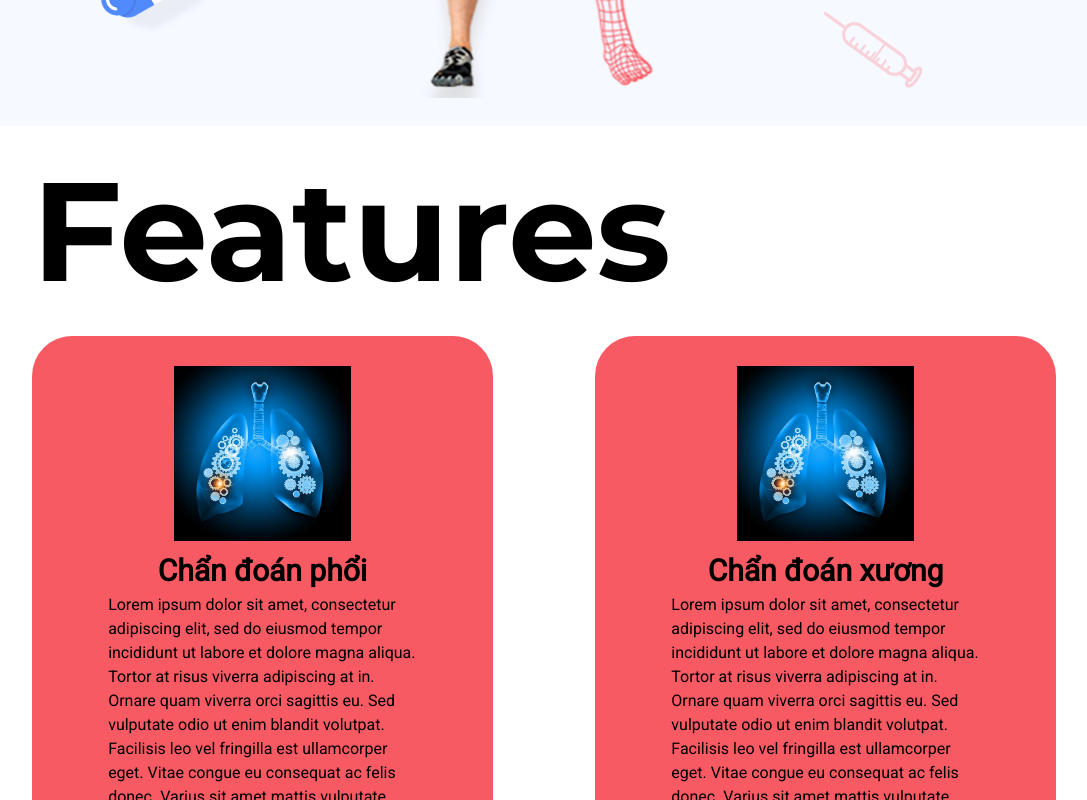
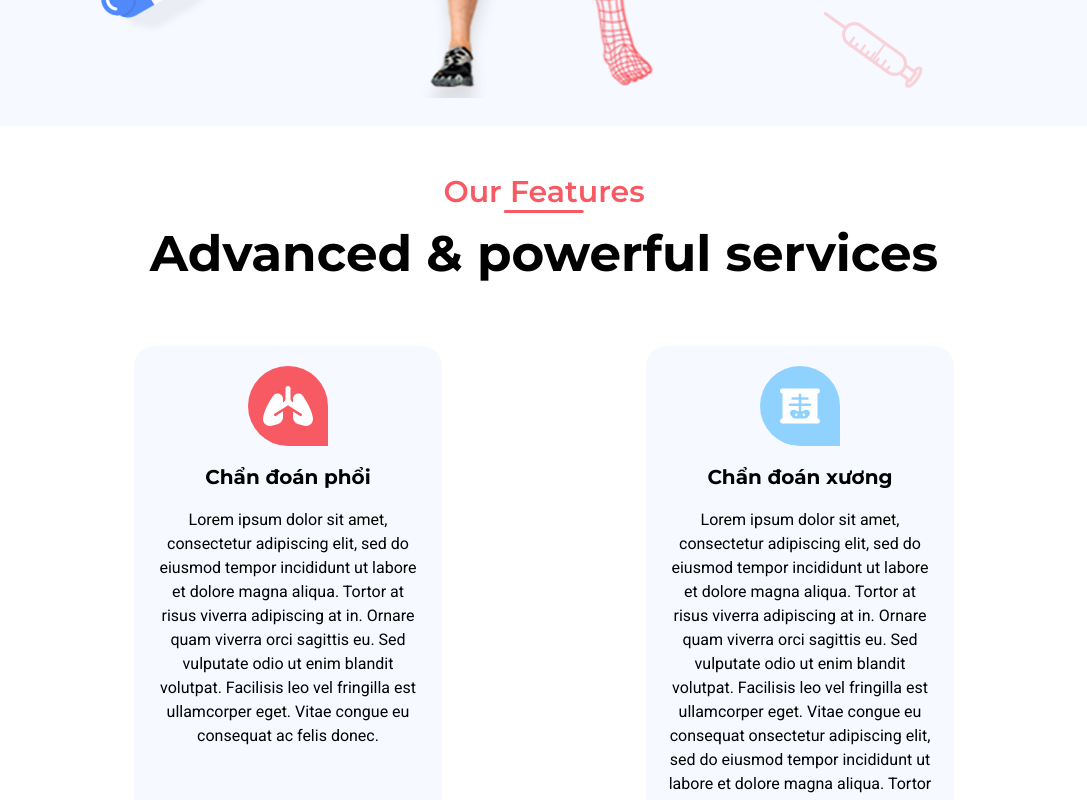
Before and after one commit to 20020421/AIForBioMedicalFe, a React (Create React App) app: page / in a window 1280 px wide. Shown: the part 680-1480 px from the top of the page, without its empty margins (96-1183 px from the left). Built offline with nearby package versions, Linux system fonts and the light colour scheme.

Commit message:
fix feature homepage

```diff
--- a/src/components/layouts/DefaultLayout/Header/Header.module.scss
+++ b/src/components/layouts/DefaultLayout/Header/Header.module.scss
@@ -14,6 +14,7 @@
         left: 0;
         background-color: var(--white);
         animation: headerOver .5s linear;
+        overflow: hidden;
     }
 
 
--- a/src/pages/HomePage/Banner/index.js
+++ b/src/pages/HomePage/Banner/index.js
@@ -6,7 +6,7 @@ const cx = classNames.bind(style);
 
 function Banner() {
     return ( <div className={cx('banner-wrapper')}>
-        <div className={cx('banner-container')}>
+        <div className={cx('container')}>
             <img className={cx('banner-image')} src={images.banner} alt='banner' />
             <span className={cx('healthcare-text')}>AI for <span className='text-primary'>BioMedical</span> Images</span>
             <img className={cx('banner-sm-image', 'img1')} src={images.image1} alt='banner-sm-img' />
--- a/src/pages/HomePage/Diagnostic/index.js
+++ b/src/pages/HomePage/Diagnostic/index.js
@@ -1,6 +1,7 @@
+import { faAngleDoubleRight, faLungs, faXRay } from "@fortawesome/free-solid-svg-icons";
+import { FontAwesomeIcon } from "@fortawesome/react-fontawesome";
 import classNames from "classnames/bind";
 import { Link } from "react-router-dom";
-import { images } from "../../../assets/images";
 import style from '../HomePage.module.scss';
 
 const cx = classNames.bind(style);
@@ -9,15 +10,15 @@ const features = [
     {
         id: 1,
         title: 'Chẩn đoán phổi',
-        description: 'Lorem ipsum dolor sit amet, consectetur adipiscing elit, sed do eiusmod tempor incididunt ut labore et dolore magna aliqua. Tortor at risus viverra adipiscing at in. Ornare quam viverra orci sagittis eu. Sed vulputate odio ut enim blandit volutpat. Facilisis leo vel fringilla est ullamcorper eget. Vitae congue eu consequat ac felis donec. Varius sit amet mattis vulputate enim. Aliquam sem fringilla ut morbi tincidunt augue interdum velit euismod. Viverra aliquet eget sit amet. Ut faucibus pulvinar elementum integer. Faucibus pulvinar elementum integer enim neque.',
-        image: images.diagnosticLung,
+        description: 'Lorem ipsum dolor sit amet, consectetur adipiscing elit, sed do eiusmod tempor incididunt ut labore et dolore magna aliqua. Tortor at risus viverra adipiscing at in. Ornare quam viverra orci sagittis eu. Sed vulputate odio ut enim blandit volutpat. Facilisis leo vel fringilla est ullamcorper eget. Vitae congue eu consequat ac felis donec.',
+        symbol: faLungs,
         to: '/ai-for-biomedical-images/lung',
     },
     {
         id: 2,
         title: 'Chẩn đoán xương',
-        description: 'Lorem ipsum dolor sit amet, consectetur adipiscing elit, sed do eiusmod tempor incididunt ut labore et dolore magna aliqua. Tortor at risus viverra adipiscing at in. Ornare quam viverra orci sagittis eu. Sed vulputate odio ut enim blandit volutpat. Facilisis leo vel fringilla est ullamcorper eget. Vitae congue eu consequat ac felis donec. Varius sit amet mattis vulputate enim. Aliquam sem fringilla ut morbi tincidunt augue interdum velit euismod. Viverra aliquet eget sit amet. Ut faucibus pulvinar elementum integer. Faucibus pulvinar elementum integer enim neque.',
-        image: images.diagnosticLung,
+        description: 'Lorem ipsum dolor sit amet, consectetur adipiscing elit, sed do eiusmod tempor incididunt ut labore et dolore magna aliqua. Tortor at risus viverra adipiscing at in. Ornare quam viverra orci sagittis eu. Sed vulputate odio ut enim blandit volutpat. Facilisis leo vel fringilla est ullamcorper eget. Vitae congue eu consequat onsectetur adipiscing elit, sed do eiusmod tempor incididunt ut labore et dolore magna aliqua. Tortor at risus viverra adipiscing at in. Ornare quam viverra orci sagittis eu. Sed vulputate odio ut enim blandit volutpat. Facilisis leo vel fringilla est ullamcorper eget. Vitae congue eu consequat ',
+        symbol: faXRay,
         to: '/ai-for-biomedical-images/lung',
     }
 ]
@@ -28,23 +29,35 @@ function Diagnostic() {
 
 
     return ( <div className={cx('diagnostic-wrapper')}>
-        <h2 className={cx('diagnostic-header')}>Features</h2>
-        <div className={cx('diagnostic-container')}>
+        <div className={cx('container')}>
+            <h2 className={cx('diagnostic-header')}><span>Our Features</span></h2>
+            <span className={cx('diagnostic-subtitle')}>Advanced & powerful services </span>
+            <div className={cx('features')}>
                 {
                     features.map((feature, index) => (
-                    <Link to={feature.to} className={cx('feature')} key={index}>
-                        <div className={cx('feature-image')}>
-                            <img src={feature.image} alt={feature.title} />
+                        <div className={cx('feature')} key={index}>
+                            <div className={cx('feature-info')}>
+                                <div className={cx('feature-symbol')} style={feature.id%2 === 1 ? {backgroundColor: '#F75A63'} : {backgroundColor: '#8FD2FF'}}>
+                                    <FontAwesomeIcon icon={feature.symbol} />
                                 </div>
-                        <p className={cx('feature-title')}>
+                                <Link to={feature.to} className={cx('feature-title')}>
+                                <h4>
                                     {feature.title}
-                        </p>
+                                </h4>
+                                </Link>
                                 <p className={cx('feature-description')}>
                                     {feature.description}
                                 </p>
+                            </div>
+                            <Link to={feature.to} className={cx('try-now')}>
+                                <span>Try Now</span>
+                                <FontAwesomeIcon icon={faAngleDoubleRight} />
                             </Link>
+                        </div>
                     ))
                 }
+            </div>
+
         </div>
     </div> );
 }
--- a/src/pages/HomePage/HomePage.module.scss
+++ b/src/pages/HomePage/HomePage.module.scss
@@ -1,8 +1,7 @@
 .banner-wrapper {
-    width: 80%;
+    width: 100%;
     margin: 0 auto;
-    .banner-container {
-        width: 100%;
+    .container {
         position: relative;
 
         height: calc(100vh - 94px);
@@ -67,42 +66,136 @@
 .diagnostic-wrapper {
     width: 100%;
     background-color: var(--white);
-
-    .diagnostic-header {
-        width: 80%;
-        font-size: 14rem;
-        margin: auto;
-    }
-
-    .diagnostic-container {
-        width: 80%;
-        margin: 0 auto;
+    padding: 50px 0px;
+    .container {
+        text-align: center;
         display: flex;
-        gap: 10%;
-        .feature{
-            background-color: var(--primary);
-            border-radius:40px;
-            padding: 30px 10px;
-            display: flex;
-            flex-direction: column;
-            justify-content: center;
-            align-items: center;
-            .feature-image {
-                width: 40%;
-
-                img {
-                    width: 100%;
+        flex-direction: column;
+        gap: 30px;
+        .diagnostic-header {
+            span {
+                font-size: 3rem;
+                font-weight: 600;
+                color: var(--primary);
+                position: relative;
+                &::after {
+                    content: '';
+                    position: absolute;
+                    width: 40%;
+                    top: 100%;
+                    left: 50%;
+                    transform: translateX(-50%);
+                    background-color: var(--primary);
+                    height: 3px;
+                    border-radius: 10px;
                 }
             }
-            .feature-title {
-                font-size: 3rem;
-                font-weight: 700;
-            }
+        }
 
-            .feature-description {
-                font-weight: 400;
-                width: 70%;
+        .diagnostic-subtitle {
+            font-size: 5rem;
+            font-weight: 700;
+        }
+
+        .features {
+            margin-top: 50px;
+            display: flex;
+            flex-direction: row;
+            justify-content: space-around;
+            .feature {
+                width: 30%;
+                padding: 20px;
+                background-color: #F6F9FF;
+                display: flex;
+                flex-direction: column;
+                justify-content: space-between;
+                text-align: center;
+                align-items: center;
+                gap: 10px;
+                border-radius: 20px;
+
+                .feature-info {
+                    display: flex;
+                    flex-direction: column;
+                    align-items: center;
+                    gap: 16px;
+
+                    .feature-symbol {
+                        width: 80px;
+                        height: 80px;
+                        // background-color: var(--primary);
+                        display: flex;
+                        justify-content: center;
+                        align-items: center;
+                        border-radius: 50px;
+                        border-bottom-right-radius: 0;
+                        svg {
+                            font-size: 4rem;
+                            color: var(--white);
+                        }
+                    }
+
+                    .feature-title {
+                        font-size: 2rem;
+                        font-weight: 600;
+                        position: relative;
+                        transition: color .2s ease-out;
+                        &::after {
+                            content: '';
+                            width: 0;
+                            position: absolute;
+                            height: 1px;
+                            top: 100%;
+                            left: 0;
+                            background-color: var(--primary);
+                            transition: width .2s ease-out;
+                        }
+
+                        &:hover {
+                            color: var(--primary);
+
+                            &::after {
+                                width: 90%;
+                            }
+                        }
+                    }
+
+                }
+
+
+
+                .try-now {
+                    background-color: var(--primary);
+                    padding: 15px 30px;
+                    display: flex;
+                    align-items: center;
+                    gap: 10px;
+                    color: var(--white);
+                    transition: all .3s ease-out;
+                    border-radius: 10px;
+
+                    svg {
+                        transition: all .3s ease-out;
+                    }
+
+                    &:hover {
+                        background-color: var(--black);
+
+                        svg {
+                            transform: translateX(10px);
+                        }
+                    }
+                }
             }
         }
+
+
+
+
     }
 }
+
+.container {
+    width: 80%;
+    margin: 0 auto;
+}
```
Lines whose indentation alone changed are shown as unchanged.
